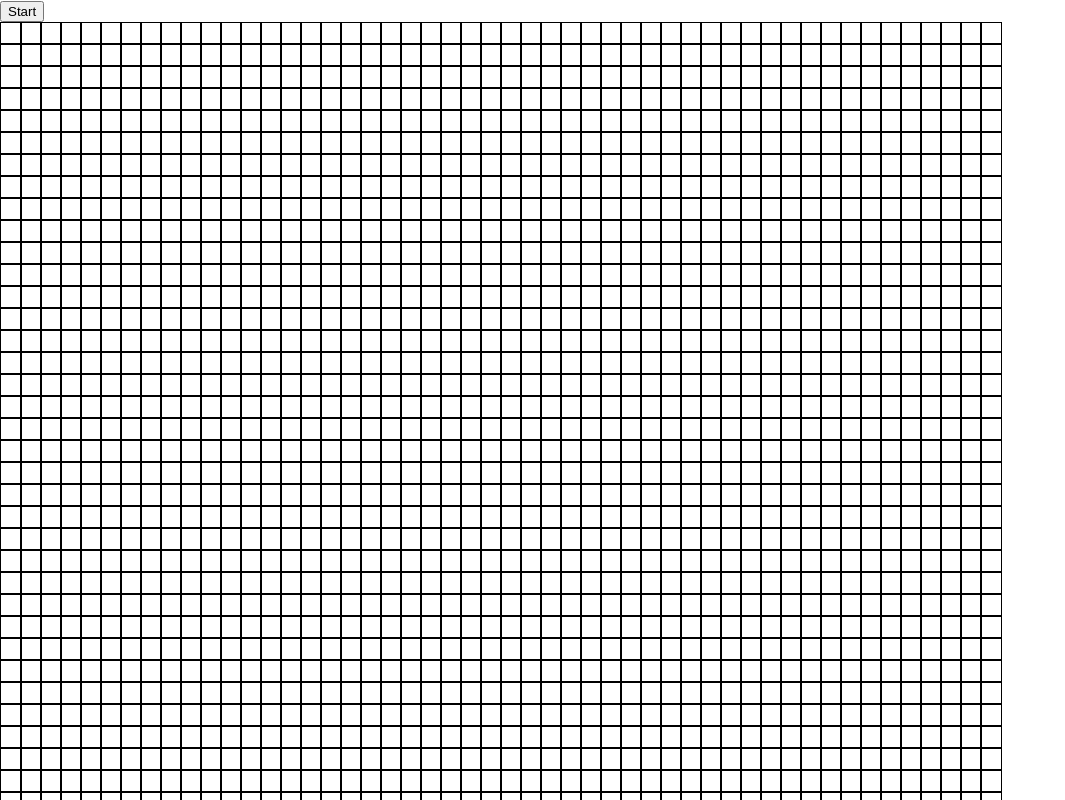
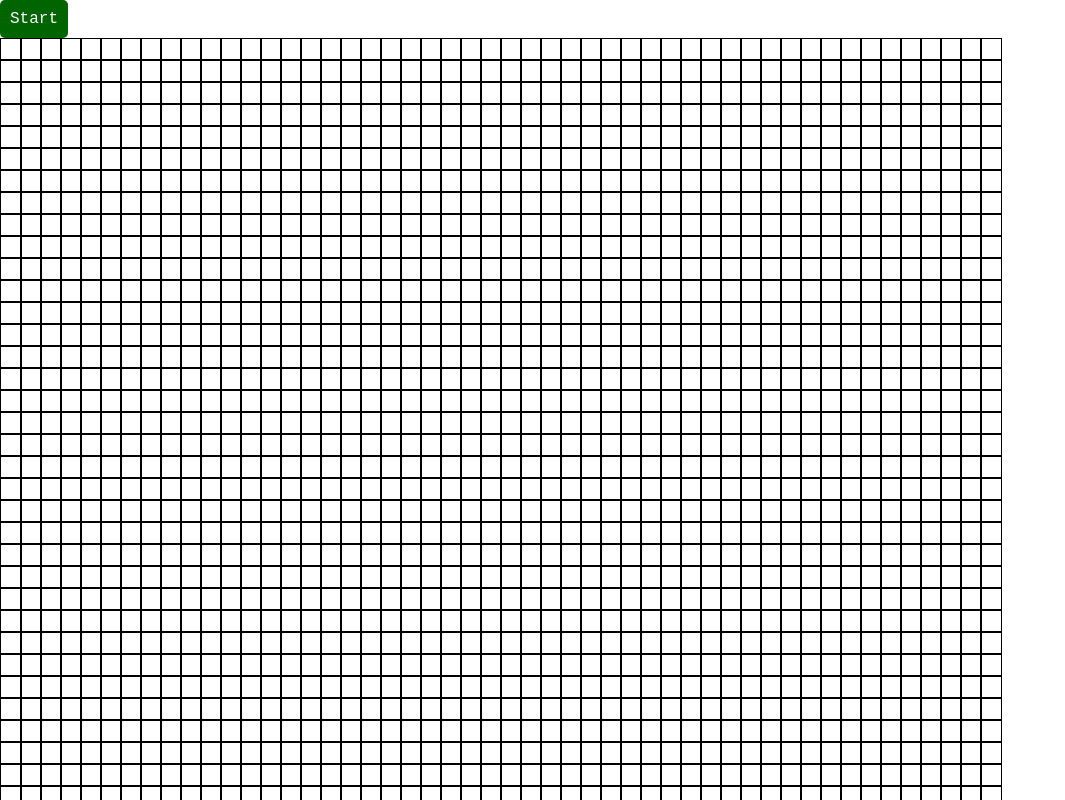
Before and after one commit to mailforwork/creative-programming, a React (Create React App) app in the folder life-game/: page / in a window 1280 px wide. Shown: the top 800 px of the page, without its empty margins (0-1065 px from the left). Built offline with nearby package versions, Linux system fonts and the light colour scheme.

Commit message:
Added some styles

```diff
--- a/life-game/src/App.css
+++ b/life-game/src/App.css
@@ -1,38 +1,24 @@
 .App {
   text-align: center;
+  font-family: "Courier New", Courier, monospace;
 }
 
-.App-logo {
-  height: 40vmin;
-  pointer-events: none;
+button {
+  background-color: #006400;
+  color: #fff;
+  font-family: "Courier New", Courier, monospace;
+  font-size: 1em;
+  padding: 10px;
+  border: none;
+  border-radius: 5px;
+  cursor: pointer;
+  transition: background-color 0.2s ease-in-out;
 }
 
-@media (prefers-reduced-motion: no-preference) {
-  .App-logo {
-    animation: App-logo-spin infinite 20s linear;
-  }
+button:hover {
+  background-color: #008000;
 }
 
-.App-header {
-  background-color: #282c34;
-  min-height: 100vh;
-  display: flex;
-  flex-direction: column;
-  align-items: center;
-  justify-content: center;
-  font-size: calc(10px + 2vmin);
-  color: white;
+button:focus {
+  outline: none;
 }
-
-.App-link {
-  color: #61dafb;
-}
-
-@keyframes App-logo-spin {
-  from {
-    transform: rotate(0deg);
-  }
-  to {
-    transform: rotate(360deg);
-  }
-}
--- a/life-game/src/App.tsx
+++ b/life-game/src/App.tsx
@@ -105,7 +105,7 @@ const App: React.FC = () => {
               style={{
                 width: 20,
                 height: 20,
-                backgroundColor: grid[i][k] ? "lime" : undefined,
+                backgroundColor: grid[i][k] ? "#006400" : undefined,
                 border: "solid 1px black",
               }}
             />
```
